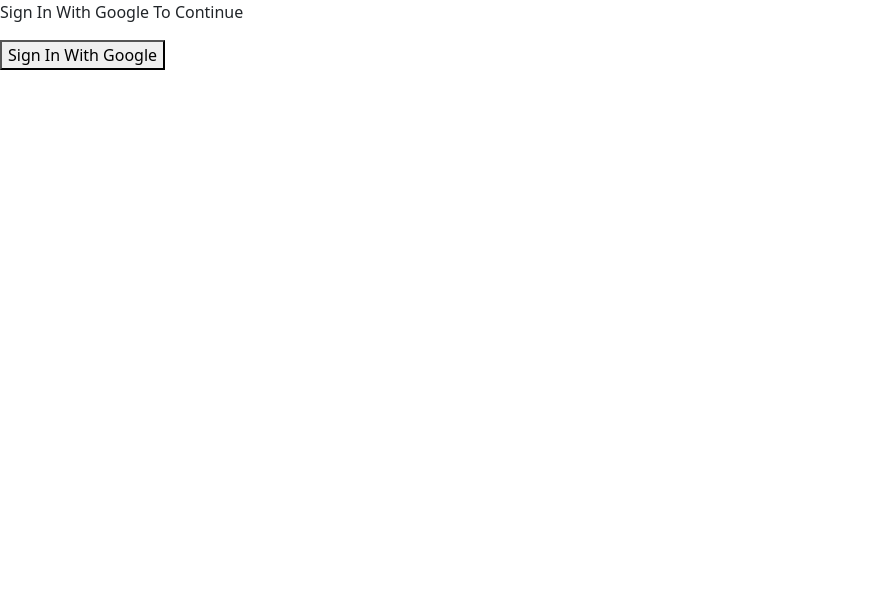
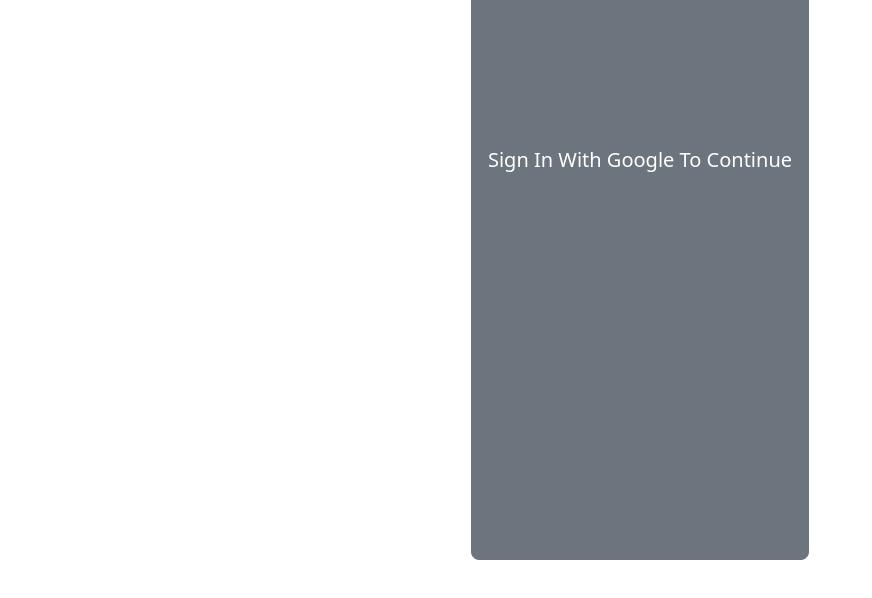
Before and after one commit to JulesHauchecorne/chat-react-firebase-app, a React (Create React App) app: page / in a window 1280 px wide. Shown: the top 598 px of the page, without its empty margins (0-872 px from the left). Built offline with nearby package versions, Linux system fonts and the light colour scheme.

Commit message:
message diff side according to author

```diff
--- a/src/App.css
+++ b/src/App.css
@@ -1,5 +1,11 @@
 .App {
   text-align: center;
+}
+.login {
+    display: flex;
+    align-items: center;
+    justify-content: center;
+    height: 20em;
 }
 
 .room-select {
@@ -40,9 +46,13 @@
 .messages {
     max-height: 40em;
     color: rgba(83, 187, 232, 0.1);
-    border-radius: 20%;
-    padding: 3em;
+    border-radius: 3%;
+    padding: 1em;
+    padding-right: 5em;
+}
 
+.message {
+    padding-right: 5em;
 }
 
 .submit {
--- a/src/components/Auth.js
+++ b/src/components/Auth.js
@@ -16,9 +16,12 @@ export const Auth = (props) => {
   };
 
   return (
-    <div className="auth">
-      <p>Sign In With Google To Continue</p>
-      <button onClick={signInWithGoogle}> Sign In With Google</button>
+    <div className="login">
+      <div className="auth">
+        <button className="btn btn-lg btn-secondary p-3 align-middle vh-100" onClick={signInWithGoogle}>
+          Sign In With Google To Continue
+        </button>
+      </div>
     </div>
   );
 };
--- a/src/components/Chat.js
+++ b/src/components/Chat.js
@@ -35,6 +35,13 @@ export const Chat = (props) => {
     return () => unsubscribe();
   }, []);
 
+  const placement = (props) => {
+    if (props.user === auth.currentUser.displayName) {
+      return "border-end pe-5 me-5";
+    } else {
+        return " border-start ps-5 ms-5";
+    }
+  };
   const handleSubmit = async (e) => {
     e.preventDefault();
     if (newMessage === "") return;
@@ -59,7 +66,7 @@ export const Chat = (props) => {
         <div className="messages  overflow-y-scroll ">
           {messages.map((message) => (
             <div
-              className="message border p-2 m-3 border-5 border-dark rounded-pill text-white"
+              className={`message ${placement(message)}  border-top border-bottom  py-2  mb-3  border-1 border-white rounded  text-white`}
               key={message.id}
             >
               <span className="user fw-bold">{message.user} ~> </span>
@@ -70,15 +77,18 @@ export const Chat = (props) => {
 
         <div className="submit p-2 mt-3">
           <form onSubmit={handleSubmit} className="new-message-form">
-            <div className="input-group mb-3">
-              <input
-                className="new-message-input form-control "
+            <div className="input-group mb-3 ">
+              <textarea
+                className="new-message-input input-lg form-control p-5 w-75 "
                 placeholder="Type your message here.."
                 onChange={(e) => setNewMessage(e.target.value)}
                 value={newMessage}
               />
               <div className="input-group-append">
-                <button type="submit" className="send-button btn btn-outline-light btn-dark ">
+                <button
+                  type="submit"
+                  className="send-button btn btn-outline-light btn-secondary h-100 "
+                >
                   Send{" "}
                 </button>
               </div>
```
